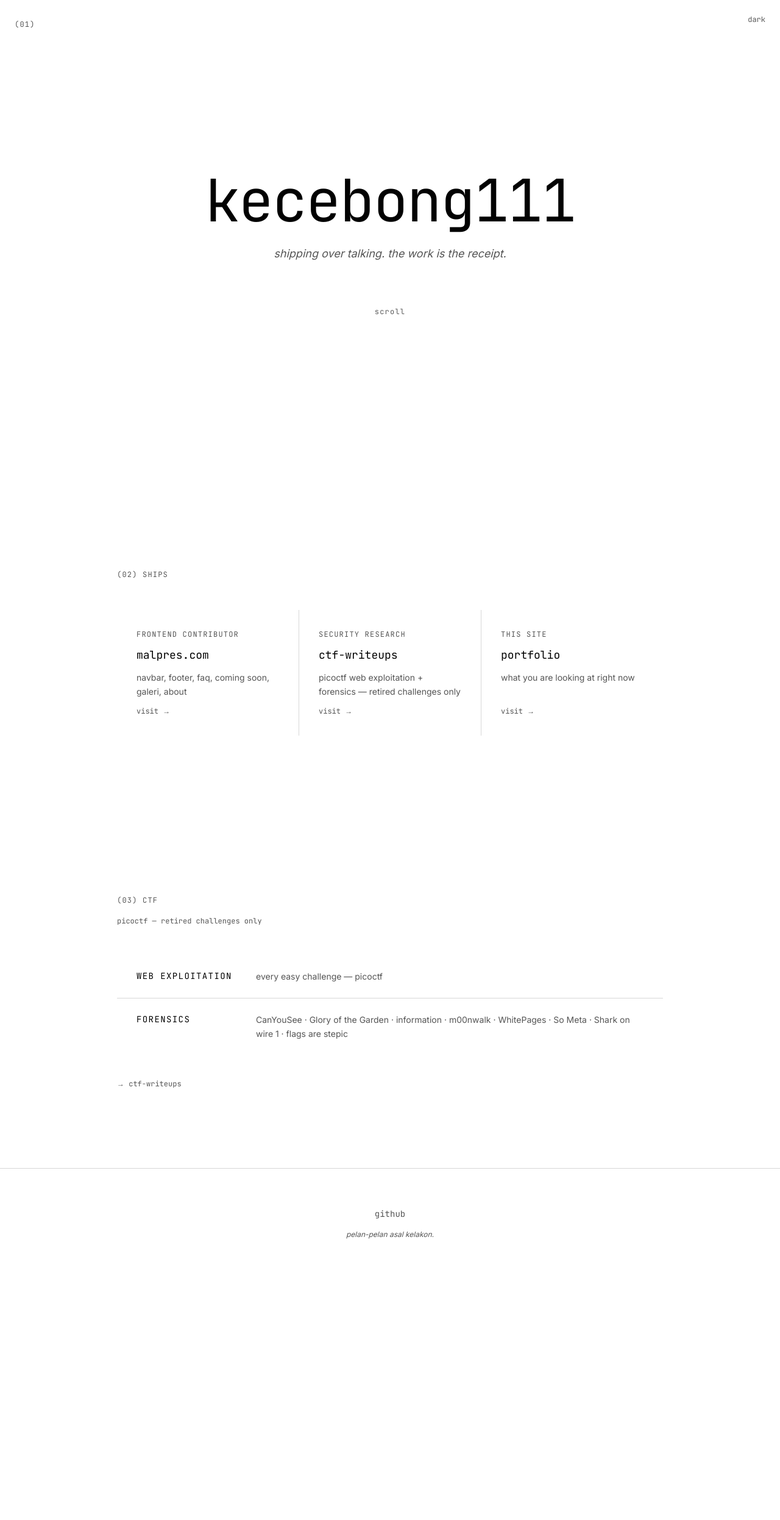
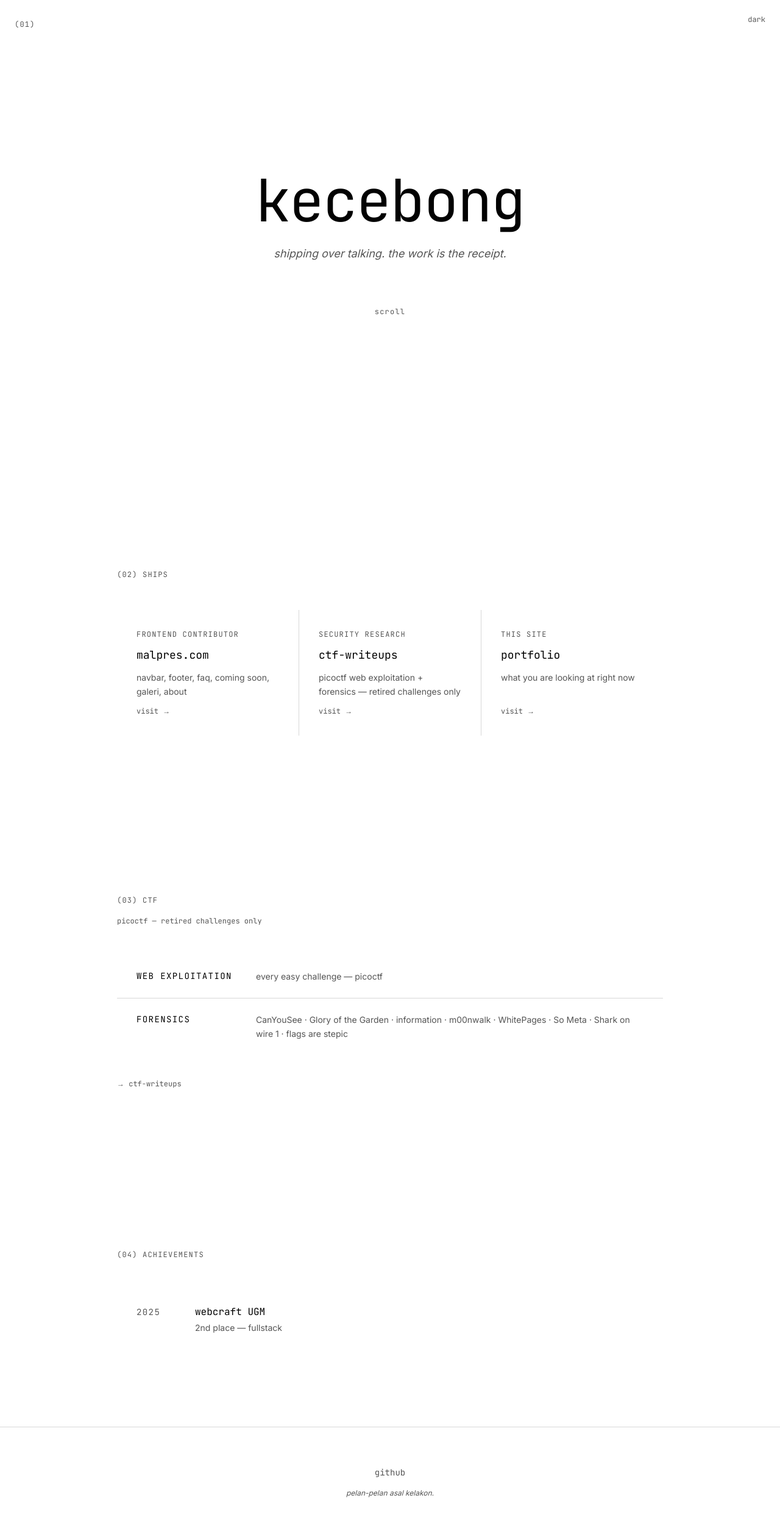
Before and after one commit to kecebong111/portfolio, a Next.js app: page / in a window 1280 px wide. Shown: the top 2492 px of the page at 61% size. Before the commit the page ends 2096 px from the top, so only its background shows below. Built offline with nearby package versions, Linux system fonts and the light colour scheme.

Commit message:
feat: rename display to kecebong + add achievements section

```diff
--- a/src/app/layout.tsx
+++ b/src/app/layout.tsx
@@ -15,7 +15,7 @@ const jetbrainsMono = JetBrains_Mono({
 });
 
 export const metadata: Metadata = {
-  title: "kecebong111",
+  title: "kecebong",
   description: "shipping over talking.",
 };
 
--- a/src/app/page.tsx
+++ b/src/app/page.tsx
@@ -1,6 +1,7 @@
 import Hero from "@/components/sections/Hero";
 import Ships from "@/components/sections/Ships";
 import Ctf from "@/components/sections/Ctf";
+import Achievements from "@/components/sections/Achievements";
 import Footer from "@/components/sections/Footer";
 import ThemeToggle from "@/components/ThemeToggle";
 import MotionSection from "@/components/MotionSection";
@@ -17,6 +18,9 @@ export default function Home() {
         <Ctf />
       </MotionSection>
       <MotionSection>
+        <Achievements />
+      </MotionSection>
+      <MotionSection>
         <Footer />
       </MotionSection>
     </main>
--- /dev/null
+++ b/src/components/sections/Achievements.tsx
@@ -0,0 +1,36 @@
+const achievements = [
+  {
+    year: "2025",
+    title: "webcraft UGM",
+    detail: "2nd place — fullstack",
+  },
+];
+
+export default function Achievements() {
+  return (
+    <section id="achievements" className="px-6 py-32 relative">
+      <div className="max-w-4xl mx-auto">
+        <span className="text-xs font-mono text-muted-foreground tracking-widest uppercase">
+          (04) achievements
+        </span>
+
+        <div className="mt-12 flex flex-col gap-px bg-border">
+          {achievements.map((a) => (
+            <div
+              key={a.title}
+              className="bg-background px-8 py-6 flex flex-col sm:flex-row sm:items-baseline gap-4"
+            >
+              <span className="font-mono text-sm text-muted-foreground tracking-widest min-w-[80px]">
+                {a.year}
+              </span>
+              <div className="flex-1">
+                <h3 className="font-mono text-foreground">{a.title}</h3>
+                <p className="text-sm text-muted-foreground mt-1">{a.detail}</p>
+              </div>
+            </div>
+          ))}
+        </div>
+      </div>
+    </section>
+  );
+}
--- a/src/components/sections/Hero.tsx
+++ b/src/components/sections/Hero.tsx
@@ -4,23 +4,19 @@ export default function Hero() {
       id="hero"
       className="min-h-screen flex flex-col items-center justify-center px-6 py-32 relative"
     >
-      {/* section label */}
       <span className="absolute top-8 left-6 text-xs font-mono text-muted-foreground tracking-widest uppercase">
         (01)
       </span>
 
       <div className="flex flex-col items-center text-center gap-6 max-w-2xl">
-        {/* handle */}
         <h1 className="font-mono text-5xl sm:text-7xl md:text-8xl tracking-tight text-foreground">
-          kecebong111
+          kecebong
         </h1>
 
-        {/* bio */}
         <p className="text-muted-foreground text-base sm:text-lg italic max-w-md leading-relaxed">
           shipping over talking. the work is the receipt.
         </p>
 
-        {/* scroll hint */}
         <span className="mt-12 text-xs font-mono text-muted-foreground tracking-widest animate-pulse">
           scroll
         </span>
--- a/src/components/sections/Ships.tsx
+++ b/src/components/sections/Ships.tsx
@@ -15,7 +15,7 @@ const ships = [
     title: "portfolio",
     role: "this site",
     description: "what you are looking at right now",
-    href: "https://github.com/kecebong111/portfolio",
+    href: "https://kecebong111-portfolio.vercel.app",
   },
 ];
 
@@ -23,7 +23,6 @@ export default function Ships() {
   return (
     <section id="ships" className="px-6 py-32 relative">
       <div className="max-w-4xl mx-auto">
-        {/* section label */}
         <span className="text-xs font-mono text-muted-foreground tracking-widest uppercase">
           (02) ships
         </span>
```
